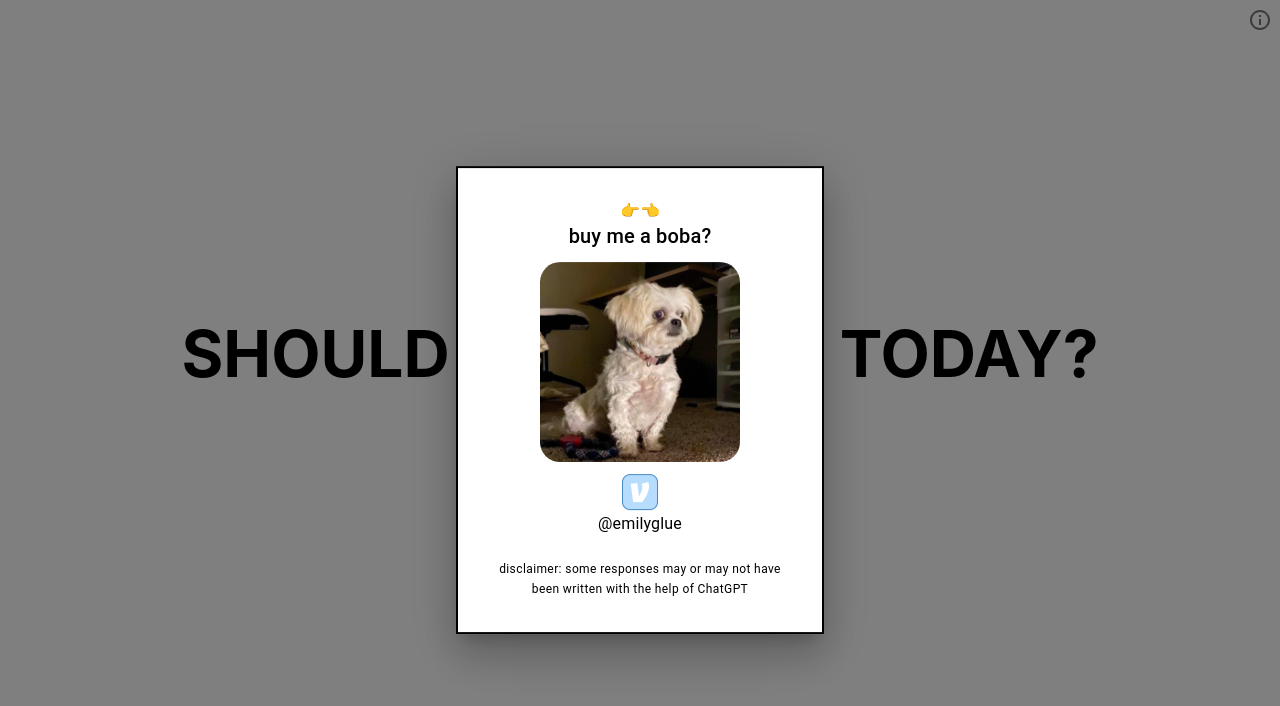
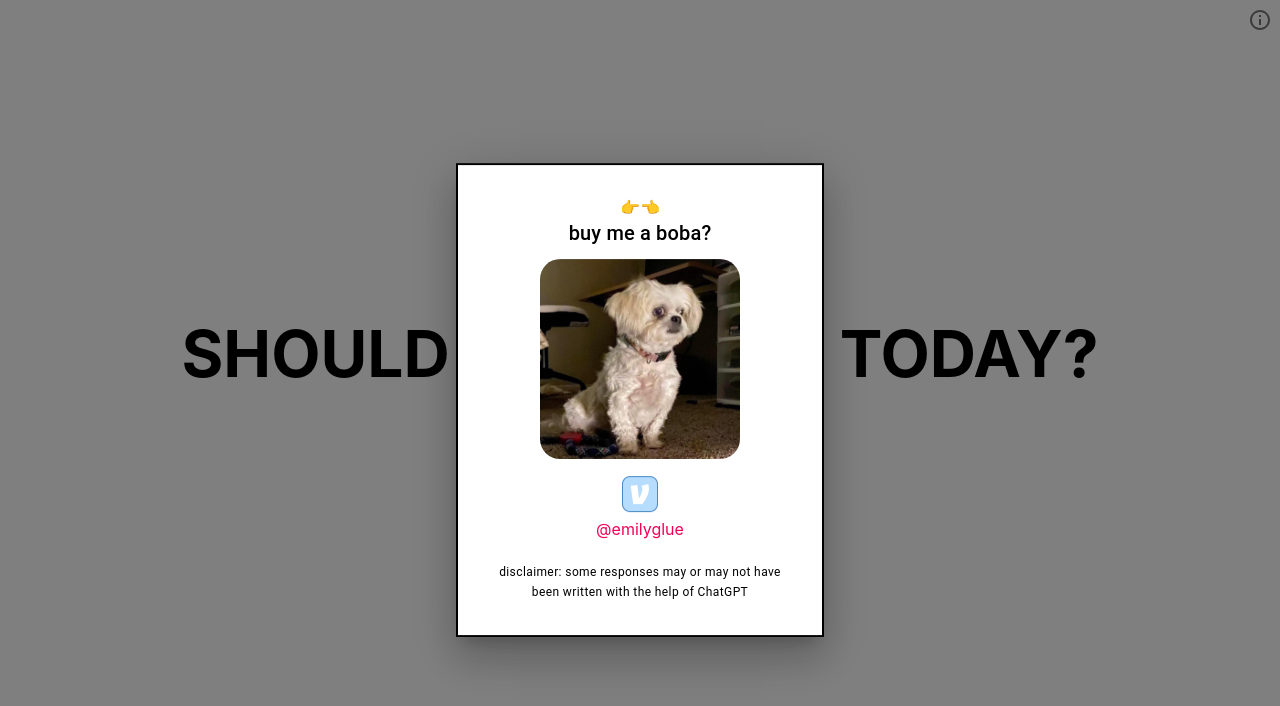
Before and after one commit to emilyglue/boba-ui, a React (Create React App) app: page / in a window 1280 px wide. Both pictures are taken after a click on the button 1260 px from the left and 20 px from the top of the page. Shown: the top 706 px of the page. Built offline with nearby package versions, Linux system fonts and the light colour scheme.

Commit message:
add and style link (#5)

```diff
--- a/src/App.css
+++ b/src/App.css
@@ -21,6 +21,11 @@
   margin-top: calc(100vh / 2 - 8rem);
   position: fixed;
   width: 100%;
+}
+
+a:hover {
+  color: blue;
+  transition: 0.75s;
 }
 
 .moveup {
--- a/src/components/Info.tsx
+++ b/src/components/Info.tsx
@@ -1,9 +1,10 @@
 import InfoOutlinedIcon from '@mui/icons-material/InfoOutlined'
-import { Modal, Typography } from '@mui/material'
+import { Link, Modal, Typography } from '@mui/material'
 import IconButton from '@mui/material/IconButton'
 import { Box } from '@mui/system'
 import { useState } from 'react'
 import ColumnBox from '../utils/components/ColumnBox'
+import OpenInNewIcon from '@mui/icons-material/OpenInNew'
 
 const style = {
   position: 'absolute' as 'absolute',
@@ -54,10 +55,19 @@ const Info = () => {
               }}
               src='./jinx.jpg'
             />
-            <img alt='venmo logo' src='./icons8-venmo-40.png' />
-            <Typography id='modal-modal-description' sx={{ display: 'inline' }}>
+            <img
+              alt='venmo logo'
+              src='./icons8-venmo-40.png'
+              style={{ margin: 5 }}
+            />
+            <Link
+              color='secondary'
+              href='https://account.venmo.com/u/emilyglue'
+              target='_blank'
+              underline='none'
+            >
               @emilyglue
-            </Typography>
+            </Link>
             <Typography
               mt={3}
               textAlign='center'
```
